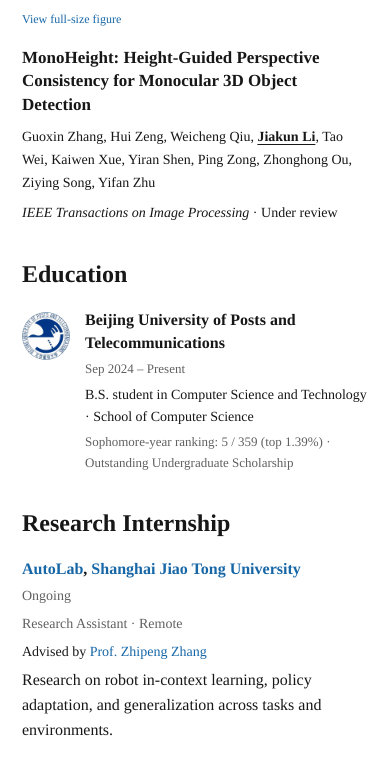
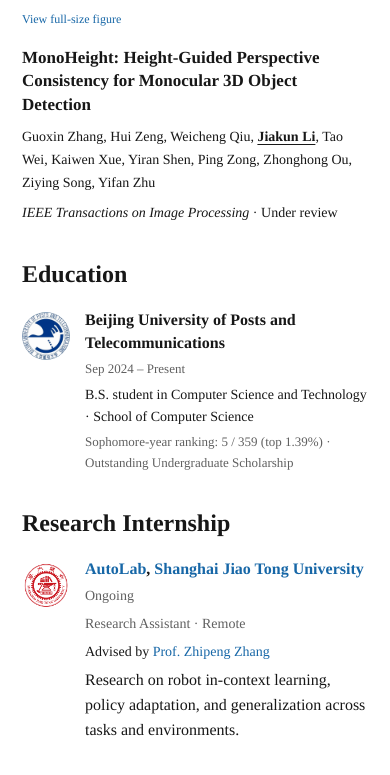
Before and after one commit to ljk-777/ljk-777.github.io, a plain HTML site: page index.html in a window 390 px wide. Shown: the part 846-1621 px from the top of the page. Drawn offline with Linux system fonts and the light colour scheme.

Commit message:
Add official SJTU emblem to research internship

```diff
--- a/index.html
+++ b/index.html
@@ -11,9 +11,9 @@
   <meta property="og:url" content="https://ljk-777.github.io/" />
   <link rel="canonical" href="https://ljk-777.github.io/" />
   <link rel="icon" href="assets/icon.svg" type="image/svg+xml" />
-  <script src="scripts/theme.js?v=20261119-experience"></script>
-  <link rel="stylesheet" href="styles/style.css?v=20261119-experience" />
-  <script src="scripts/main.js?v=20261119-experience" defer></script>
+  <script src="scripts/theme.js?v=20261119-sjtu-emblem"></script>
+  <link rel="stylesheet" href="styles/style.css?v=20261119-sjtu-emblem" />
+  <script src="scripts/main.js?v=20261119-sjtu-emblem" defer></script>
   <title>Jiakun Li</title>
 </head>
 <body>
@@ -68,6 +68,9 @@
       <section id="experience" aria-labelledby="experience-title">
         <h2 id="experience-title" data-i18n="experienceTitle">Research Internship</h2>
         <article class="experience-entry">
+          <!-- Official emblem: https://vi.sjtu.edu.cn/index.php/downloads/attachments/133 -->
+          <img class="university-logo sjtu-logo" src="assets/sjtu-logo.png" width="2805" height="2806" alt="Shanghai Jiao Tong University official emblem" loading="lazy" />
+          <div class="experience-copy">
             <div class="experience-heading">
               <h3><a href="https://github.com/AutoLab-SAI-SJTU" target="_blank" rel="noopener noreferrer">AutoLab</a>, <a href="https://www.sjtu.edu.cn/" target="_blank" rel="noopener noreferrer" data-i18n="sjtu">Shanghai Jiao Tong University</a></h3>
               <span class="experience-period" data-i18n="experiencePeriod">Ongoing</span>
@@ -75,6 +78,7 @@
             <p class="experience-role" data-i18n="experienceRole">Research Assistant · Remote</p>
             <p class="experience-advisor"><span data-i18n="experienceAdvisor">Advised by </span><a href="https://zhipengzhang.cn/" target="_blank" rel="noopener noreferrer" data-i18n="advisorZhang">Prof. Zhipeng Zhang</a></p>
             <p class="experience-description" data-i18n="experienceDescription">Research on robot in-context learning, policy adaptation, and generalization across tasks and environments.</p>
+          </div>
         </article>
       </section>
 
--- a/styles/style.css
+++ b/styles/style.css
@@ -66,8 +66,9 @@ h3 { margin: 0 0 8px; font-size: 17px; font-weight: 700; line-height: 1.4; }
 .paper-authors strong { font-weight: 700; text-decoration: underline; text-underline-offset: 3px; }
 .entry-copy .entry-status { font-size: 14px; }
 .entry-copy > :last-child { margin-bottom: 0; }
-.education-entry { display: grid; grid-template-columns: 64px minmax(0, 1fr); align-items: center; gap: 22px; }
+.education-entry, .experience-entry { display: grid; grid-template-columns: 64px minmax(0, 1fr); align-items: center; gap: 22px; }
 .university-logo { display: block; width: 64px; height: 64px; object-fit: contain; border-radius: 50%; }
+.sjtu-logo { background: #ffffff; }
 .education-heading { display: flex; align-items: baseline; justify-content: space-between; gap: 5px 20px; flex-wrap: wrap; }
 .education-heading h3 { margin: 0; font-size: 16px; }
 .education-heading h3 a { color: var(--text); }
@@ -77,7 +78,7 @@ h3 { margin: 0 0 8px; font-size: 17px; font-weight: 700; line-height: 1.4; }
 .experience-heading { display: flex; flex-wrap: wrap; align-items: baseline; justify-content: space-between; gap: 5px 20px; }
 .experience-heading h3 { margin: 0; font-size: 16px; }
 .experience-period { flex-shrink: 0; color: var(--muted); font-size: 14px; }
-.experience-entry > p { margin: 6px 0 0; }
+.experience-copy > p { margin: 6px 0 0; }
 .experience-role { color: var(--muted); font-size: 14px; }
 .experience-advisor { font-size: 14px; }
 .experience-description { max-width: 740px; }
@@ -103,7 +104,7 @@ h3 { margin: 0 0 8px; font-size: 17px; font-weight: 700; line-height: 1.4; }
   .research-figure { width: min(100%, 280px); }
   .paper-figure { width: 100%; }
   .paper-figure figcaption { text-align: left; }
-  .education-entry { grid-template-columns: 48px minmax(0, 1fr); align-items: start; gap: 15px; }
+  .education-entry, .experience-entry { grid-template-columns: 48px minmax(0, 1fr); align-items: start; gap: 15px; }
   .university-logo { width: 48px; height: 48px; margin-top: 3px; }
   .education-heading h3 { font-size: 16px; }
   .education-date { font-size: 13px; }
```
Also changed, not shown: assets/sjtu-logo.png (added). Lines whose indentation alone changed are shown as unchanged.
